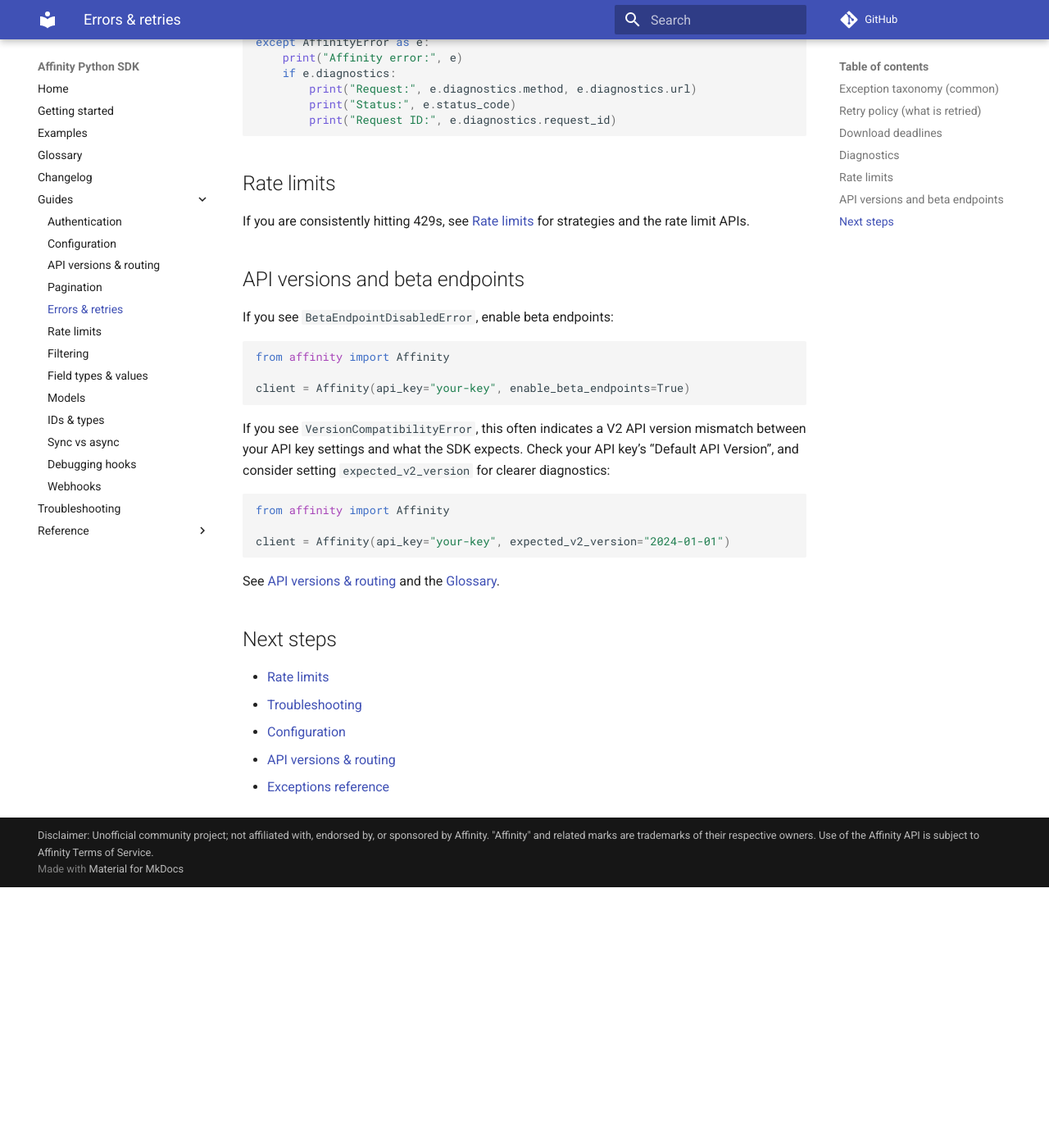
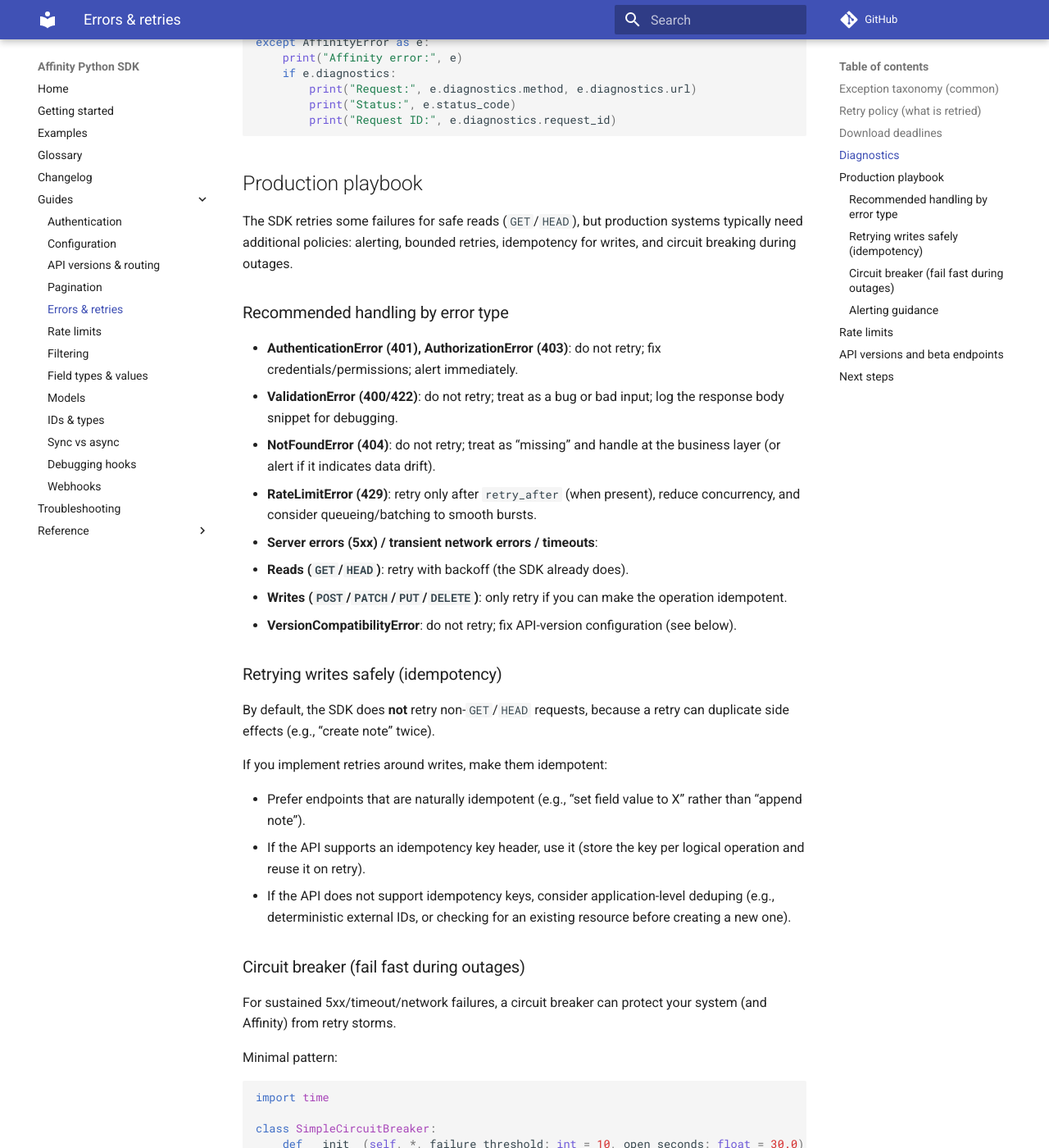
Before and after one commit to oneryalcin/affinity-sdk, an MkDocs documentation site: the page built from docs/public/guides/errors-and-retries.md, in a window 1280 px wide and 1400 px high, scrolled down 1442 px. Shown: the whole window at 82% size. Built offline with MkDocs 1.6.1 and Material for MkDocs 9.7.7, drawn with Linux system fonts in a browser that asks for light colours; comment, search, counter and statistics services are not loaded; the version menu is left out; before the commit the page ends 2524 px from its top, so only the background shows below that; some of the changed text lies outside the part shown.

Commit message:
Docs: add production error recovery playbook

````diff
--- a/docs/public/guides/errors-and-retries.md
+++ b/docs/public/guides/errors-and-retries.md
@@ -52,6 +52,76 @@
         print("Request ID:", e.diagnostics.request_id)
 ```
 
+## Production playbook
+
+The SDK retries some failures for safe reads (`GET`/`HEAD`), but production systems typically need additional policies: alerting, bounded retries, idempotency for writes, and circuit breaking during outages.
+
+### Recommended handling by error type
+
+- **AuthenticationError (401), AuthorizationError (403)**: do not retry; fix credentials/permissions; alert immediately.
+- **ValidationError (400/422)**: do not retry; treat as a bug or bad input; log the response body snippet for debugging.
+- **NotFoundError (404)**: do not retry; treat as “missing” and handle at the business layer (or alert if it indicates data drift).
+- **RateLimitError (429)**: retry only after `retry_after` (when present), reduce concurrency, and consider queueing/batching to smooth bursts.
+- **Server errors (5xx) / transient network errors / timeouts**:
+  - **Reads (`GET`/`HEAD`)**: retry with backoff (the SDK already does).
+  - **Writes (`POST`/`PATCH`/`PUT`/`DELETE`)**: only retry if you can make the operation idempotent.
+- **VersionCompatibilityError**: do not retry; fix API-version configuration (see below).
+
+### Retrying writes safely (idempotency)
+
+By default, the SDK does **not** retry non-`GET`/`HEAD` requests, because a retry can duplicate side effects (e.g., “create note” twice).
+
+If you implement retries around writes, make them idempotent:
+
+- Prefer endpoints that are naturally idempotent (e.g., “set field value to X” rather than “append note”).
+- If the API supports an idempotency key header, use it (store the key per logical operation and reuse it on retry).
+- If the API does not support idempotency keys, consider application-level deduping (e.g., deterministic external IDs, or checking for an existing resource before creating a new one).
+
+### Circuit breaker (fail fast during outages)
+
+For sustained 5xx/timeout/network failures, a circuit breaker can protect your system (and Affinity) from retry storms.
+
+Minimal pattern:
+
+```python
+import time
+
+class SimpleCircuitBreaker:
+    def __init__(self, *, failure_threshold: int = 10, open_seconds: float = 30.0):
+        self.failure_threshold = failure_threshold
+        self.open_seconds = open_seconds
+        self._failures = 0
+        self._open_until: float | None = None
+
+    def allow(self) -> bool:
+        if self._open_until is None:
+            return True
+        if time.monotonic() >= self._open_until:
+            self._open_until = None
+            self._failures = 0
+            return True
+        return False
+
+    def record_success(self) -> None:
+        self._failures = 0
+        self._open_until = None
+
+    def record_failure(self) -> None:
+        self._failures += 1
+        if self._failures >= self.failure_threshold:
+            self._open_until = time.monotonic() + self.open_seconds
+```
+
+### Alerting guidance
+
+Common triggers:
+
+- Any sustained 401/403 (credentials/permissions regressions).
+- Sustained 429s (rate-limit pressure): alert and reduce concurrency / increase backoff.
+- Elevated 5xx/timeouts/network errors (provider outage or network problem).
+
+When alerting, include `e.diagnostics.request_id` (when present) to speed up support/debugging.
+
 ## Rate limits
 
 If you are consistently hitting 429s, see [Rate limits](rate-limits.md) for strategies and the rate limit APIs.
````
